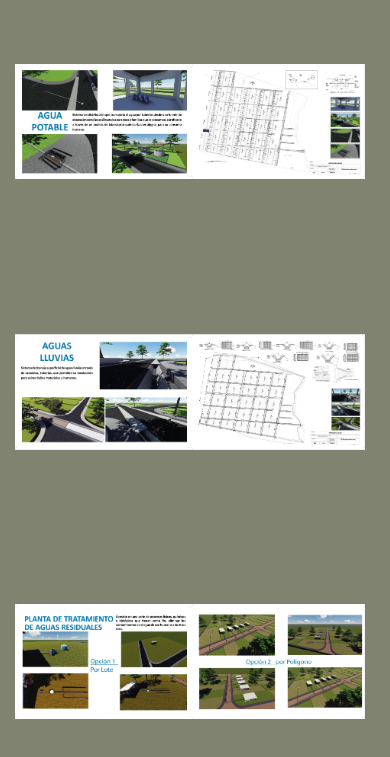
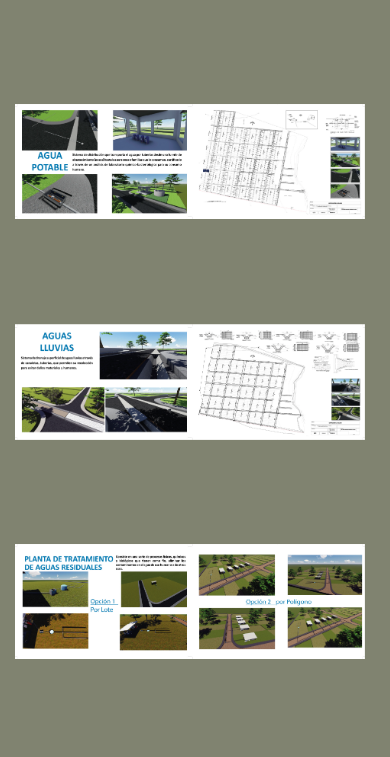
Before and after one commit to ChrisGeek5248/Grupo-Reysalh, a plain HTML site: page Loteosyservicios.html in a window 390 px wide. Shown: the part 346-1103 px from the top of the page. Drawn offline with Linux system fonts and the light colour scheme.

Commit message:
done movil

```diff
--- a/css/loteosyservicios.css
+++ b/css/loteosyservicios.css
@@ -40,10 +40,10 @@
   .teca-gallery {
     grid-template-columns: 1fr; /* Una columna en móvil */
     gap: 20px;
-    padding: 140px 15px;
+    padding: 230px 15px;
   }
 
   .teca-image-container {
-    height: 250px; /* Dos imágenes visibles a lo largo de la pantalla */
+    height: 200px; /* Dos imágenes visibles a lo largo de la pantalla */
   }
 }
```
